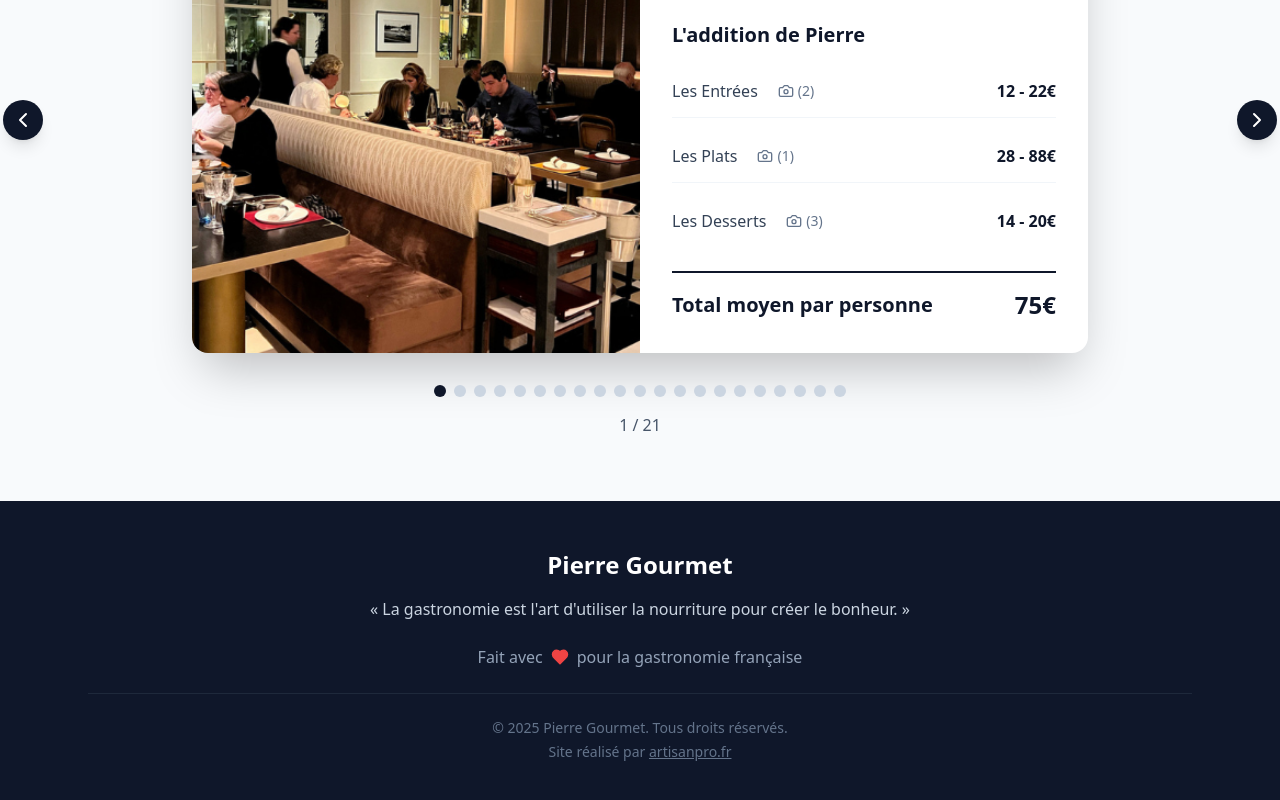
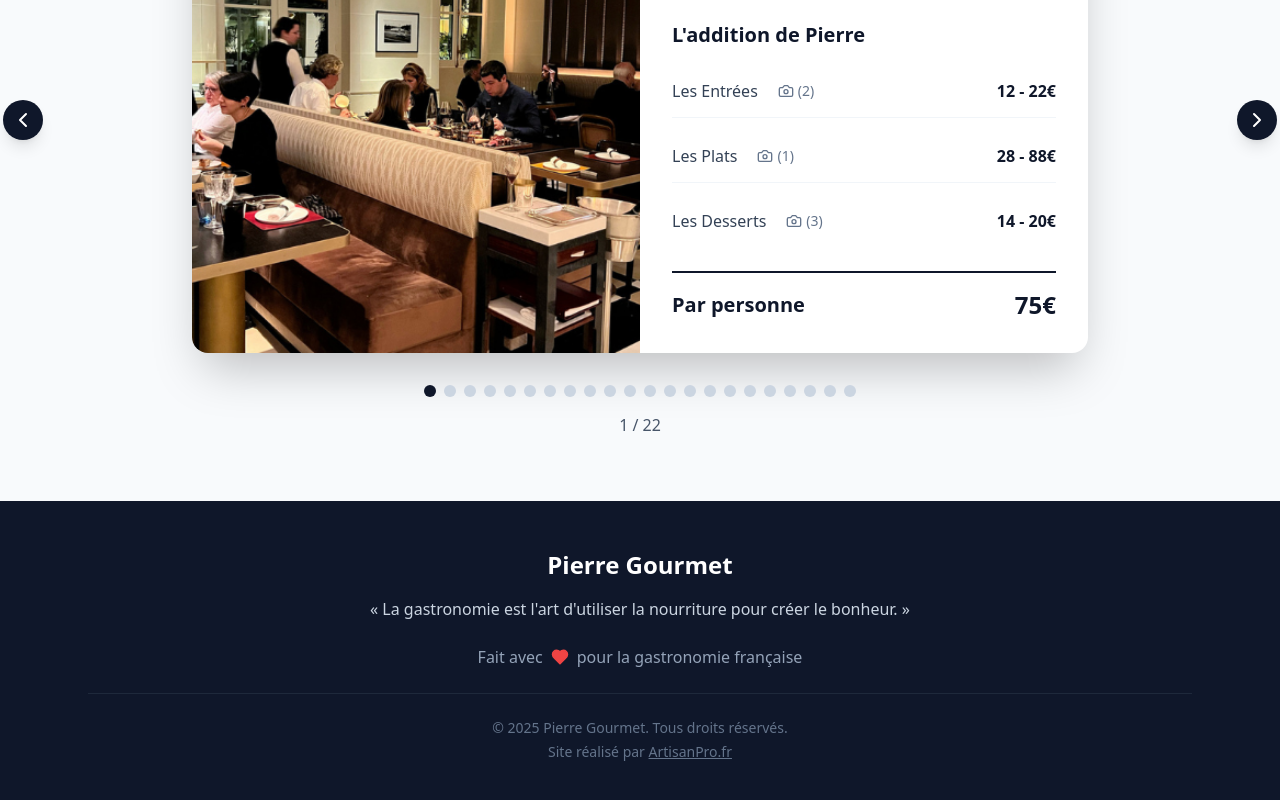
Before and after one commit to adminnono/pierre-gourmet, a React (Vite) app: page / in a window 1280 px wide. Shown: the part 992-1792 px from the top of the page. Built offline with nearby package versions, Linux system fonts and the light colour scheme.

Commit message:
Ajout barutzo

```diff
--- a/src/components/Footer.tsx
+++ b/src/components/Footer.tsx
@@ -30,7 +30,7 @@ const Footer: React.FC = () => {
                 rel="noopener noreferrer"
                 className="underline hover:text-slate-400"
               >
-                artisanpro.fr
+                ArtisanPro.fr
               </a>
             </p>
           </div>
--- a/src/components/RestaurantCard.tsx
+++ b/src/components/RestaurantCard.tsx
@@ -159,7 +159,7 @@ const RestaurantCard: React.FC<RestaurantCardProps> = ({ restaurant }) => {
               <div className="mt-6 pt-4 border-t-2 border-slate-900">
                 <div className="flex justify-between items-center">
                   <span className="text-xl font-bold text-slate-900">
-                    Total moyen par personne
+                    Par personne
                   </span>
                   <span className="text-2xl font-bold text-slate-900">
                     {restaurant.totalPerPerson || "—"}
--- a/src/components/RestaurantCarousel.tsx
+++ b/src/components/RestaurantCarousel.tsx
@@ -57,7 +57,7 @@ const restaurantsData: Restaurant[] = [
     chef: "Hugo Roellinger",
     rating: "8,5",
     image: "./images/coquillage.png",
-    totalPerPerson: "145 €",
+    totalPerPerson: "0 €",
     menuUrl: "https://www.maisons-de-bricourt.com/fr/page/le-coquillage",
     dishes: [
       {
@@ -84,22 +84,22 @@ const restaurantsData: Restaurant[] = [
     chef: "Xavier Pincemin",
     rating: "8,5",
     image: "./images/pincemin.jpg",
-    totalPerPerson: "145 €",
+    totalPerPerson: "115€",
     menuUrl: "https://xavier-pincemin.com/",
     dishes: [
       {
-        name: "Les Entrées",
-        price: "12 - 22",
+        name: "Menu Midi 4 Temps",
+        price: "68",
         images: ["", ""],
       },
       {
-        name: "Les Plats",
-        price: "28 - 88",
+        name: "Menu Degustation",
+        price: "115",
         images: [""],
       },
       {
-        name: "Les Desserts",
-        price: "14 - 20",
+        name: "Menu D'exception",
+        price: "200",
         images: ["", "", ""],
       },
     ],
@@ -111,7 +111,7 @@ const restaurantsData: Restaurant[] = [
     chef: "Quentin Mauro",
     rating: "8,5",
     image: "./images/bonhomie.png",
-    totalPerPerson: "60,00 €",
+    totalPerPerson: "60€",
     menuUrl:
       "https://static1.squarespace.com/static/67226d9329a3160418259d88/t/687a9fbbfbac2f49ce242403/1752866747212/Bonhomie+Menu+semaine+30.pdf",
     dishes: [
@@ -122,12 +122,12 @@ const restaurantsData: Restaurant[] = [
       },
       {
         name: "Les Plats",
-        price: "28 - 88",
+        price: "12 - 34",
         images: [""],
       },
       {
         name: "Les Desserts",
-        price: "14 - 20",
+        price: "12 - 15",
         images: ["", "", ""],
       },
     ],
@@ -139,23 +139,23 @@ const restaurantsData: Restaurant[] = [
     chef: "Denny Imbroisi",
     rating: "8,5",
     image: "./images/ischia.png",
-    totalPerPerson: "145 €",
+    totalPerPerson: "65€",
     menuUrl:
       "https://restaurant-ischia.com/wp-content/uploads/2025/07/A3-PRINT-20250723-Menu_Ischia-exterieur.pdf",
     dishes: [
       {
         name: "Les Entrées",
-        price: "12 - 22",
+        price: "13 - 29",
         images: ["", ""],
       },
       {
         name: "Les Plats",
-        price: "28 - 88",
+        price: "23 - 38",
         images: [""],
       },
       {
         name: "Les Desserts",
-        price: "14 - 20",
+        price: "11 - 15",
         images: ["", "", ""],
       },
     ],
@@ -167,23 +167,23 @@ const restaurantsData: Restaurant[] = [
     chef: "Stéphanie Le Quellec",
     rating: "8,5",
     image: "./images/vive.png",
-    totalPerPerson: "145 €",
+    totalPerPerson: "80€",
     menuUrl:
       "https://www.vive-restaurant.com/wp-content/uploads/2025/07/NOUVELLE-CARTE-DEFINITIVE.pdf",
     dishes: [
       {
         name: "Les Entrées",
-        price: "12 - 22",
+        price: "13 - 46",
         images: ["", ""],
       },
       {
         name: "Les Plats",
-        price: "28 - 88",
+        price: "39 - 60",
         images: [""],
       },
       {
         name: "Les Desserts",
-        price: "14 - 20",
+        price: "12 - 24",
         images: ["", "", ""],
       },
     ],
@@ -195,7 +195,7 @@ const restaurantsData: Restaurant[] = [
     chef: "Saayaan",
     rating: "8,5",
     image: "./images/ora.png",
-    totalPerPerson: "145 €",
+    totalPerPerson: "0€",
     menuUrl: "https://orafarmhouse.com/menus/",
     dishes: [
       {
@@ -222,23 +222,13 @@ const restaurantsData: Restaurant[] = [
     chef: "Danny Khezzar",
     rating: "8,5",
     image: "./images/claude.png",
-    totalPerPerson: "145 €",
+    totalPerPerson: "49€",
     menuUrl: "https://www.monsieur-claude.fr/la-carte/",
     dishes: [
       {
-        name: "Les Entrées",
-        price: "12 - 22",
+        name: "Menu Entréé Plat Dessert",
+        price: "49",
         images: ["", ""],
-      },
-      {
-        name: "Les Plats",
-        price: "28 - 88",
-        images: [""],
-      },
-      {
-        name: "Les Desserts",
-        price: "14 - 20",
-        images: ["", "", ""],
       },
     ],
   },
@@ -249,22 +239,22 @@ const restaurantsData: Restaurant[] = [
     chef: "Jean Imbert",
     rating: "8,5",
     image: "./images/logis.png",
-    totalPerPerson: "145 €",
+    totalPerPerson: "70€",
     menuUrl: "https://lelogissaintecatherine.com/menu",
     dishes: [
       {
         name: "Les Entrées",
-        price: "12 - 22",
+        price: "14 - 38",
         images: ["", ""],
       },
       {
         name: "Les Plats",
-        price: "28 - 88",
+        price: "22 - 75",
         images: [""],
       },
       {
         name: "Les Desserts",
-        price: "14 - 20",
+        price: "12 - 14",
         images: ["", "", ""],
       },
     ],
@@ -303,17 +293,17 @@ const restaurantsData: Restaurant[] = [
     chef: "Wilfried Romain",
     rating: "8,5",
     image: "./images/lava.png",
-    totalPerPerson: "145 €",
+    totalPerPerson: "30€ le midi",
     menuUrl: "https://www.lava-paris.com/#les-menus",
     dishes: [
       {
-        name: "Les Entrées",
-        price: "12 - 22",
+        name: "Menu Midi Entrée Plat et Dessert",
+        price: "29",
         images: ["", ""],
       },
       {
-        name: "Les Plats",
-        price: "28 - 88",
+        name: "Menu Midi Entrée/Plat ou Plat/Dessert",
+        price: "24",
         images: [""],
       },
       {
@@ -330,22 +320,22 @@ const restaurantsData: Restaurant[] = [
     chef: "Florian Barbarot",
     rating: "8,5",
     image: "./images/quelquepart.png",
-    totalPerPerson: "145 €",
+    totalPerPerson: "37€",
     menuUrl: "https://lesabysses.quelquepart.net/le-menu/",
     dishes: [
       {
-        name: "Les Entrées",
-        price: "12 - 22",
+        name: "Brunch",
+        price: "37 - 47",
         images: ["", ""],
       },
       {
-        name: "Les Plats",
-        price: "28 - 88",
+        name: "Cakes",
+        price: "25",
         images: [""],
       },
       {
-        name: "Les Desserts",
-        price: "14 - 20",
+        name: "Patisseries",
+        price: "8 - 10",
         images: ["", "", ""],
       },
     ],
@@ -353,7 +343,7 @@ const restaurantsData: Restaurant[] = [
   {
     id: 4,
     name: "Louis Vuitton",
-    location: "26 quai de la Mégisserie, 75001 Paris",
+    location: "2 Rue du Pont Neuf, Paris",
     chef: "Maxime Frédéric",
     rating: "8,5",
     image: "./images/lv.png",
@@ -385,23 +375,23 @@ const restaurantsData: Restaurant[] = [
     chef: "Juan Arbelaez",
     rating: "8,5",
     image: "./images/yaya.png",
-    totalPerPerson: "145 €",
+    totalPerPerson: "25€",
     menuUrl:
       "https://www.yayarestaurant.com/_files/ugd/c2e4f8_29a72d3da0b849019292b428c8047b4f.pdf",
     dishes: [
       {
         name: "Les Entrées",
-        price: "12 - 22",
+        price: "8 - 13",
         images: ["", ""],
       },
       {
         name: "Les Plats",
-        price: "28 - 88",
+        price: "12 - 15",
         images: [""],
       },
       {
         name: "Les Desserts",
-        price: "14 - 20",
+        price: "7 - 8",
         images: ["", "", ""],
       },
     ],
@@ -413,23 +403,23 @@ const restaurantsData: Restaurant[] = [
     chef: "Thibaut Spiwack",
     rating: "8,5",
     image: "./images/starving.png",
-    totalPerPerson: "145 €",
+    totalPerPerson: "25€",
     menuUrl:
       "https://starvingclub.fr/wp-content/uploads/2024/10/A4-plie-Pasteur-Octobre-2024-V2.pdf",
     dishes: [
       {
         name: "Les Entrées",
-        price: "12 - 22",
+        price: "8 - 13",
         images: ["", ""],
       },
       {
-        name: "Les Plats",
-        price: "28 - 88",
+        name: "Les Hots-dogs/Burgers",
+        price: "12 - 15",
         images: [""],
       },
       {
         name: "Les Desserts",
-        price: "14 - 20",
+        price: "7 - 8",
         images: ["", "", ""],
       },
     ],
@@ -441,22 +431,50 @@ const restaurantsData: Restaurant[] = [
     chef: "Mory Sakho",
     rating: "8,5",
     image: "./images/mosugo.png",
-    totalPerPerson: "145 €",
+    totalPerPerson: "25€",
     menuUrl: "https://mosugo.com/menus/",
     dishes: [
       {
-        name: "Les Entrées",
-        price: "12 - 22",
+        name: "Les Burgers",
+        price: "13",
         images: ["", ""],
       },
       {
-        name: "Les Plats",
-        price: "28 - 88",
+        name: "Les Sides",
+        price: "6",
         images: [""],
       },
       {
         name: "Les Desserts",
-        price: "14 - 20",
+        price: "4,5",
+        images: ["", "", ""],
+      },
+    ],
+  },
+  {
+    id: 4,
+    name: "Barutzo",
+    location: "5 Rue de l'Ancienne Comédie, 75006 Paris",
+    chef: "Juan Arbelaez",
+    rating: "8,5",
+    image: "./images/barutzo.png",
+    totalPerPerson: "25€",
+    menuUrl:
+      "https://www.bazurtorestaurant.com/_files/ugd/b84fb2_d761e24e399046d29a88db7e3e40caa3.pdf",
+    dishes: [
+      {
+        name: "Tapas",
+        price: "9 - 15",
+        images: ["", ""],
+      },
+      {
+        name: "Plats",
+        price: "22 - 29",
+        images: [""],
+      },
+      {
+        name: "Desserts",
+        price: "12 - 14",
         images: ["", "", ""],
       },
     ],
@@ -468,22 +486,22 @@ const restaurantsData: Restaurant[] = [
     chef: "Matthias Marc",
     rating: "8,5",
     image: "./images/liquide.png",
-    totalPerPerson: "145 €",
+    totalPerPerson: "60€",
     menuUrl: "https://www.liquide.paris/la-carte/",
     dishes: [
       {
         name: "Les Entrées",
-        price: "12 - 22",
+        price: "9 - 18",
         images: ["", ""],
       },
       {
         name: "Les Plats",
-        price: "28 - 88",
+        price: "26 - 34",
         images: [""],
       },
       {
         name: "Les Desserts",
-        price: "14 - 20",
+        price: "12 - 16",
         images: ["", "", ""],
       },
     ],
@@ -495,23 +513,18 @@ const restaurantsData: Restaurant[] = [
     chef: "Merouan Bounekraf",
     rating: "8,5",
     image: "./images/panade.png",
-    totalPerPerson: "145 €",
+    totalPerPerson: "10€",
     menuUrl: "https://www.panade-paris.fr/#nos-produits",
     dishes: [
       {
-        name: "Les Entrées",
-        price: "12 - 22",
+        name: "Viennoiseries",
+        price: "2 - 3",
         images: ["", ""],
       },
       {
-        name: "Les Plats",
-        price: "28 - 88",
+        name: "Patisseries",
+        price: "6 - 8",
         images: [""],
-      },
-      {
-        name: "Les Desserts",
-        price: "14 - 20",
-        images: ["", "", ""],
       },
     ],
   },
@@ -522,22 +535,22 @@ const restaurantsData: Restaurant[] = [
     chef: "Norbert Tarayre",
     rating: "8,5",
     image: "./images/19.20.png",
-    totalPerPerson: "145 €",
+    totalPerPerson: "90€",
     menuUrl: "https://www.19-20paris.fr/menus",
     dishes: [
       {
         name: "Les Entrées",
-        price: "12 - 22",
+        price: "18 - 23",
         images: ["", ""],
       },
       {
         name: "Les Plats",
-        price: "28 - 88",
+        price: "40 - 60",
         images: [""],
       },
       {
         name: "Les Desserts",
-        price: "14 - 20",
+        price: "16 - 19",
         images: ["", "", ""],
       },
     ],
@@ -549,23 +562,13 @@ const restaurantsData: Restaurant[] = [
     chef: "Pierre Sang",
     rating: "8,5",
     image: "./images/pierre.png",
-    totalPerPerson: "145 €",
+    totalPerPerson: "48€",
     menuUrl: "https://pierresang.com/in-oberkampf/",
     dishes: [
       {
-        name: "Les Entrées",
-        price: "12 - 22",
+        name: "Menu en 6 temps : Entrées, Plat, Fromage, Dessert (hors boissons)",
+        price: "48",
         images: ["", ""],
-      },
-      {
-        name: "Les Plats",
-        price: "28 - 88",
-        images: [""],
-      },
-      {
-        name: "Les Desserts",
-        price: "14 - 20",
-        images: ["", "", ""],
       },
     ],
   },
@@ -576,22 +579,22 @@ const restaurantsData: Restaurant[] = [
     chef: "Mohamed Cheikh",
     rating: "8,5",
     image: "./images/meida.png",
-    totalPerPerson: "145 €",
+    totalPerPerson: "50€",
     menuUrl: "https://www.meida.fr/menus-carte/",
     dishes: [
       {
         name: "Les Entrées",
-        price: "12 - 22",
+        price: "7 - 15",
         images: ["", ""],
       },
       {
         name: "Les Plats",
-        price: "28 - 88",
+        price: "19 - 25",
         images: [""],
       },
       {
         name: "Les Desserts",
-        price: "14 - 20",
+        price: "8 - 12",
         images: ["", "", ""],
       },
     ],
```
Also changed, not shown: public/images/barutzo.png (added).
